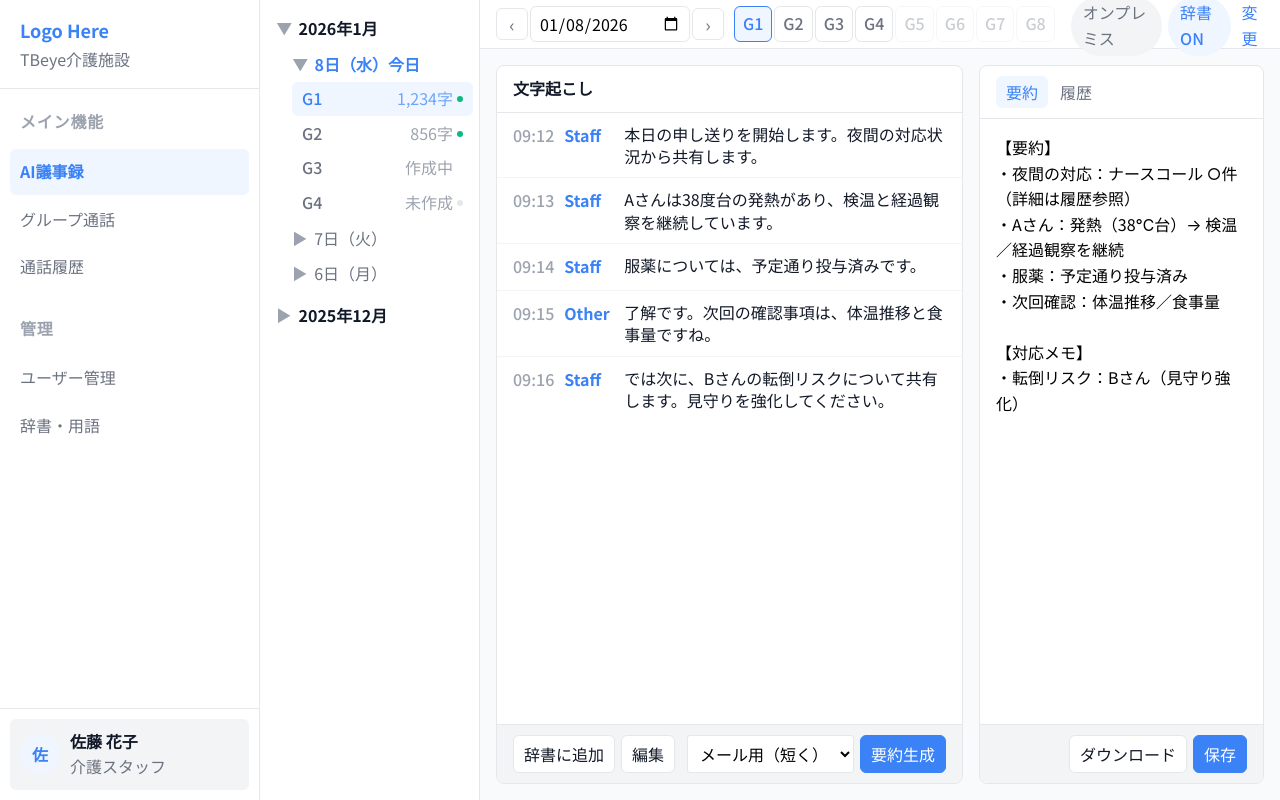
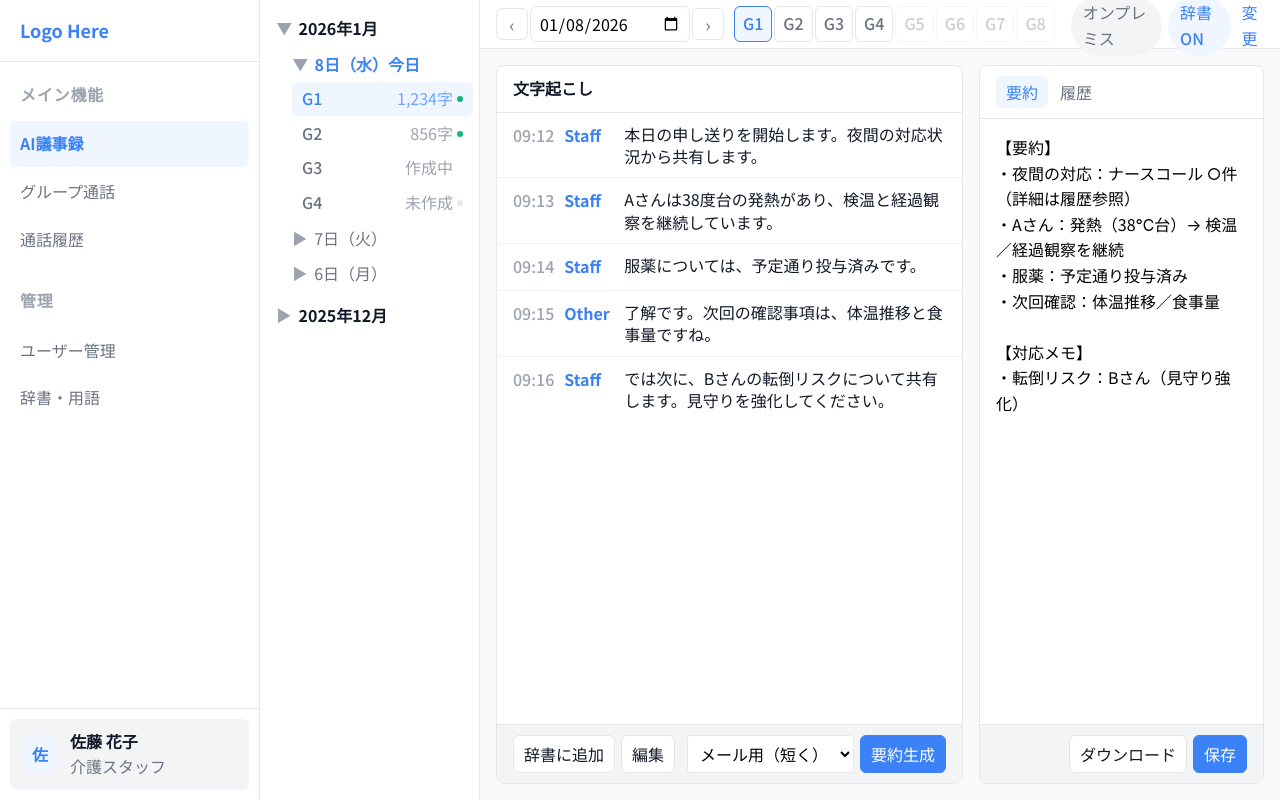
Before and after one commit to hiranuma-shuya/tbeye-ui, a website: page ai-minutes.html in a window 1280 px wide. Drawn offline with Linux system fonts and the light colour scheme.

Commit message:
Remove facility name from sidebar across multiple pages for a cleaner UI

```diff
--- a/ai-minutes.html
+++ b/ai-minutes.html
@@ -823,7 +823,7 @@
     <aside class="sidebar">
       <div class="sidebar-header">
         <div class="logo">Logo Here</div>
-        <div class="facility-name">TBeye介護施設</div>
+
       </div>
 
       <nav class="sidebar-nav">
```
Also changed, not shown: call-logs.html (+1 -1 lines), dictionary.html (+1 -1 lines), realtime.html (+1 -1 lines), sip-groups.html (+1 -1 lines), staff.html (+1 -1 lines).
